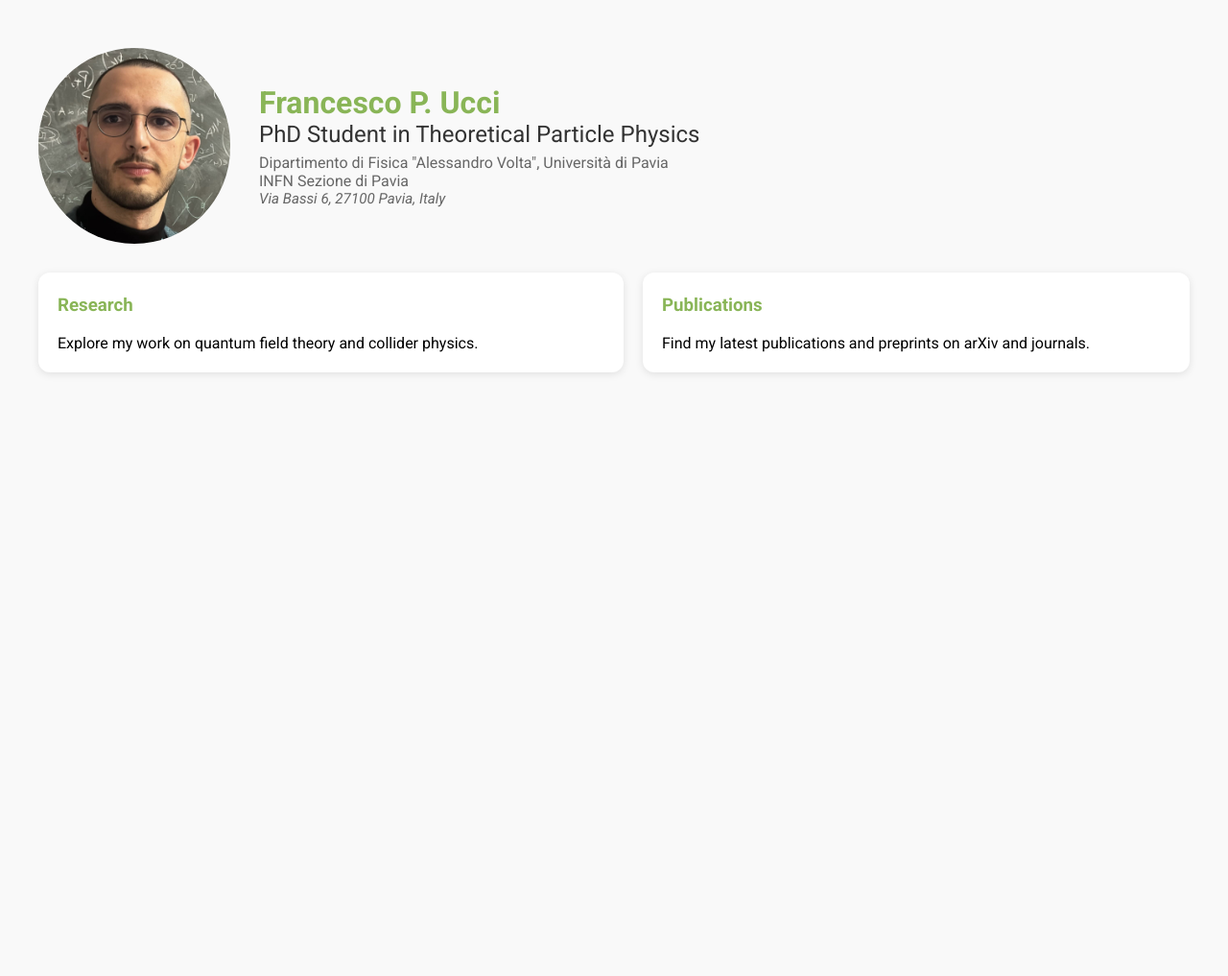
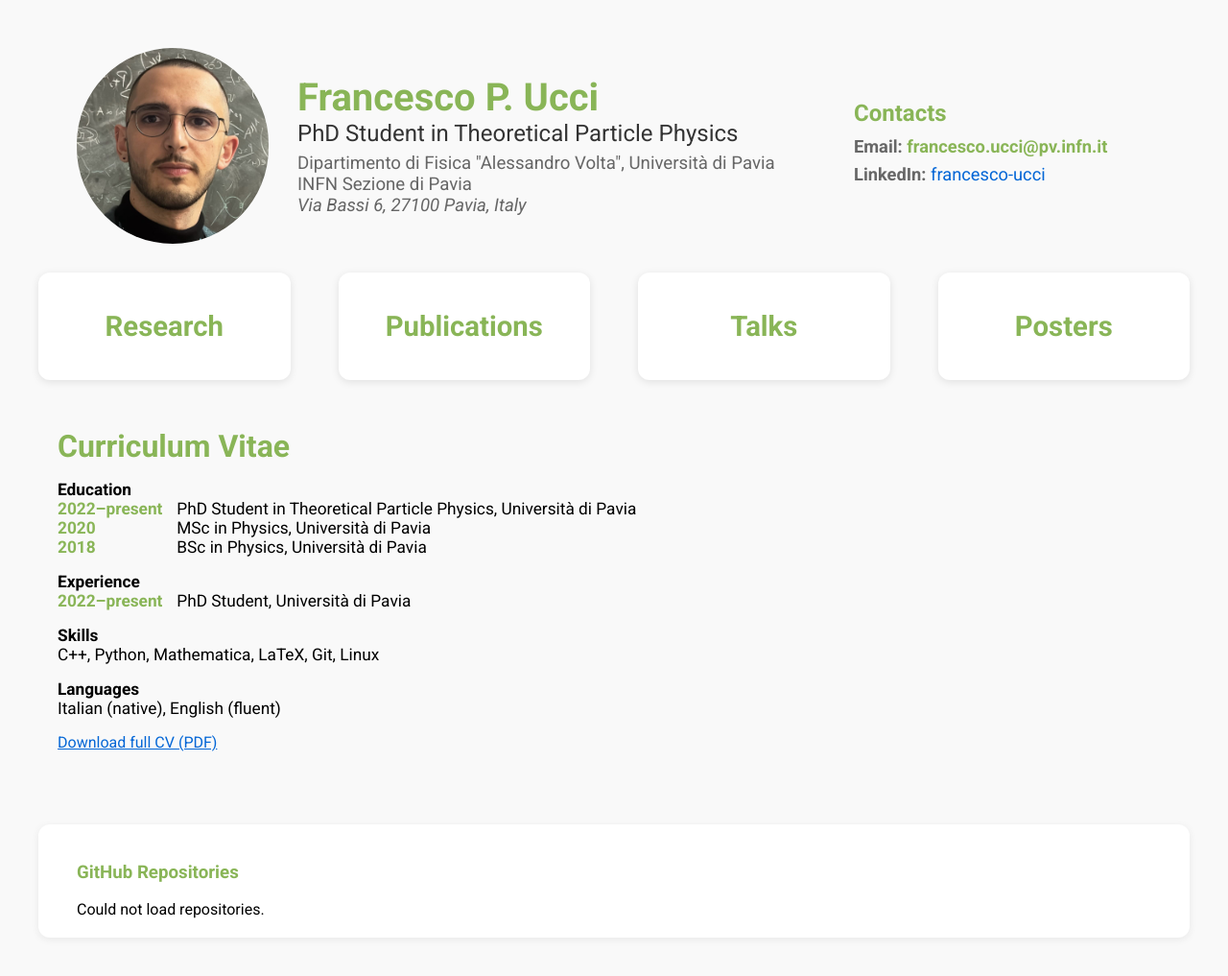
Before and after one commit to francescoucci/francescoucci.github.io, a Jekyll site: the page index.html, which Jekyll copies as it is, in a window 1280 px wide. Shown: the whole page at 96% size. Built offline with Jekyll 4.4.1, drawn with Linux system fonts in a browser that asks for light colours; before the commit the page ends 900 px from its top, so only the background shows below that.

Commit message:
Changes to be committed: 	new file:   CV.pdf 	new file:   cv.html 	modified:   index.html 	modified:   pubs.html 	new file:   research.html 	modified:   style.css 	new file:   talks.html

```diff
--- a/index.html
+++ b/index.html
@@ -13,29 +13,124 @@
     <div class="profile-header">
       <img src="img/FPUpic.jpg" alt="Francesco P. Ucci" style="width:200px; border-radius: 100px;">
       <div>
-        <h1> Francesco P. Ucci</h1>
+        <h1>Francesco P. Ucci</h1>
         <h2>PhD Student in Theoretical Particle Physics</h2>
-          <div class="affiliations">
-            Dipartimento di Fisica "Alessandro Volta", Università di Pavia<br>
-            INFN Sezione di Pavia<br>
-            <em>Via Bassi 6, 27100 Pavia, Italy</em>
-          </div>
+        <div class="affiliations">
+          Dipartimento di Fisica "Alessandro Volta", Università di Pavia<br>
+          INFN Sezione di Pavia<br>
+          <em>Via Bassi 6, 27100 Pavia, Italy</em>
+        </div>
+      </div>
+      <div class="contact-panel">
+        <h3>Contacts</h3>
+        <ul>
+          <li><strong>Email:</strong> <a href="mailto:francesco.ucci@pv.infn.it">francesco.ucci@pv.infn.it</a></li>
+          <li><strong>LinkedIn:</strong> <a href="https://www.linkedin.com/in/francesco-ucci/" target="_blank">francesco-ucci</a></li>
+        </ul>
       </div>
     </div>
 
   </header>
 
   <div class="panels">
+  <a href="research.html" class="panel-link">
     <div class="panel">
       <h3>Research</h3>
-      <p>Explore my work on quantum field theory and collider physics.</p>
+      <!-- <p>Explore my research interests.</p> -->
     </div>
+  </a>
+
     <a href="pubs.html" class="panel-link">
       <div class="panel">
         <h3>Publications</h3>
-        <p>Find my latest publications and preprints on arXiv and journals.</p>
+        <!-- <p>A list of selected publications.</p> -->
       </div>
     </a>
+
+    <a href="talks.html" class="panel-link">
+    <div class="panel">
+      <h3>Talks</h3>
+      <!-- <p>Explore the talks I gave.</p> -->
+    </div>
+  </a>
+
+   <a href="talks.html" class="panel-link">
+    <div class="panel">
+      <h3>Posters</h3>
+      <!-- <p>Explore the talks I gave.</p> -->
+    </div>
+  </a>
+  </div> <!-- end of .panels -->
+
+  <div class="cv-section">
+  <h2>Curriculum Vitae</h2>
+  <ul class="cv-list">
+    <li>
+      <strong>Education</strong>
+      <ul>
+        <li>
+          <span class="cv-date">2022–present</span>
+          <span class="cv-pos">PhD Student in Theoretical Particle Physics, Università di Pavia</span>
+        </li>
+        <li>
+          <span class="cv-date">2020</span>
+          <span class="cv-pos">MSc in Physics, Università di Pavia</span>
+        </li>
+        <li>
+          <span class="cv-date">2018</span>
+          <span class="cv-pos">BSc in Physics, Università di Pavia</span>
+        </li>
+      </ul>
+    </li>
+    <li>
+      <strong>Experience</strong>
+      <ul>
+        <li>
+          <span class="cv-date">2022–present</span>
+          <span class="cv-pos">PhD Student, Università di Pavia</span>
+        </li>
+      </ul>
+    </li>
+    <li>
+      <strong>Skills</strong><br>
+      C++, Python, Mathematica, LaTeX, Git, Linux
+    </li>
+    <li>
+      <strong>Languages</strong><br>
+      Italian (native), English (fluent)
+    </li>
+  </ul>
+  <p>
+    <a href="CV.pdf" target="_blank" style="color: #0366d6; text-decoration: underline;">Download full CV (PDF)</a>
+  </p>
+</div>
+
+  <div class="github-repos-section">
+    <h3>GitHub Repositories</h3>
+    <ul id="github-repos-list" class="github-repos-list"></ul>
   </div>
+
+  <script>
+  fetch('https://api.github.com/users/francescoucci/repos?sort=updated')
+    .then(response => response.json())
+    .then(repos => {
+      const list = document.getElementById('github-repos-list');
+      if (!Array.isArray(repos)) {
+        list.innerHTML = '<li>Could not load repositories.</li>';
+        return;
+      }
+      list.innerHTML = repos.map(repo => `
+        <li class="github-repo">
+          <a href="${repo.html_url}" target="_blank" class="repo-name">${repo.name}</a>
+          <span class="repo-desc">${repo.description ? repo.description : ''}</span>
+          <span class="repo-lang">${repo.language ? repo.language : ''}</span>
+          <span class="repo-stars">★ ${repo.stargazers_count}</span>
+        </li>
+      `).join('');
+    })
+    .catch(() => {
+      document.getElementById('github-repos-list').innerHTML = '<li>Could not load repositories.</li>';
+    });
+  </script>
 </body>
 </html>
--- a/pubs.html
+++ b/pubs.html
@@ -68,7 +68,8 @@ fetch('publications.bib')
           <strong>
               ${title}
           </strong><br>
-          <span class="authors">${authors}</span>, ${journal}, ${arxiv}
+          <span class="authors">${authors}</span><br>
+          ${journal}, ${arxiv}
         </li>
       `;
     }).join('');
--- a/style.css
+++ b/style.css
@@ -28,23 +28,37 @@ body {
       display: flex;
       justify-content: space-between;
       padding: 20px 40px;
-      gap: 20px;
+      gap: 50px;
     }
     .panel {
+      display: flex;
+      flex-direction: column;
+      align-items: center;
+      justify-content: center;
       flex: 1;
-      background-color: white;
-      padding: 5px 20px;
+    align-items: center;
+      background-color:  white;
+      padding: 10px 40px;
       border-radius: 12px;
       box-shadow: 0 2px 8px rgba(0, 0, 0, 0.1);
     }
+    .panel h3 {
+      color: #89b557;
+      font-size: 22pt;
+    align-items: center;
+    }
       .profile-header {
     display: flex;
-    align-items: center;
-    gap: 30px;
+        align-items: center;
+        justify-content: space-between; /* Spread items to edges */
+        gap: 30px;
+        width: 100%;
+        padding-left: 40px;
+        box-sizing: border-box;
   }
     .profile-header h1 {
       margin: 0;
-      font-size: 2em;
+      font-size: 30pt;
       color: #89b557;
     }
     .profile-header h2 {
@@ -54,12 +68,13 @@ body {
     }
     .affiliations {
       margin-top: 6px;
+      font-size: 14pt;
       color: #666; /* unified color */
     }
     .affiliations em {
       display: block;
       color: inherit;
-      font-size: 0.95em;
+      font-size: 14pt;
       margin-bottom: 0;
     }
 
@@ -124,7 +139,7 @@ body {
       margin-left: 2px;
     }
     .publication-list .arxiv:hover {
-      text-decoration: underline;
+      color: #5a7c36;
     }
     .publication-list strong {
       color: #89b557;
@@ -147,3 +162,151 @@ body {
     .back-arrow:hover {
       color: #5a7c36;
     }
+    .github-repos-section {
+  margin: 40px;
+  padding: 20px 40px;
+  background: #fff;
+  border-radius: 12px;
+  box-shadow: 0 2px 8px rgba(0,0,0,0.07);
+}
+
+.github-repos-section h3 {
+  color:  #89b557;
+  margin-bottom: 18px;
+}
+
+.github-repos-list {
+  list-style: none;
+  padding: 0;
+  margin: 0;
+}
+
+.github-repo {
+  border-bottom: 1px solid #eee;
+  padding: 12px 0;
+  display: flex;
+  flex-wrap: wrap;
+  align-items: center;
+  gap: 10px;
+}
+
+.github-repo:last-child {
+  border-bottom: none;
+}
+
+.repo-name {
+  font-weight: bold;
+  color: #0366d6;
+  text-decoration: none;
+  margin-right: 10px;
+}
+
+.repo-name:hover {
+  text-decoration: underline;
+}
+
+.repo-desc {
+  color: #586069;
+  margin-right: 10px;
+  font-size: 0.95em;
+}
+
+.repo-lang {
+  background: #f1f8ff;
+  color: #0366d6;
+  border-radius: 2em;
+  padding: 2px 10px;
+  font-size: 0.85em;
+  margin-right: 10px;
+}
+
+.repo-stars {
+  color: #6a737d;
+  font-size: 0.9em;
+}
+.cv-section {
+  padding: 20px 60px;
+  margin: 00px 0 0 0;
+}
+.cv-section h2 {
+  color: #89b557;
+  font-size: 2em;
+  margin-bottom: 16px;
+  font-weight: bold;
+}
+.cv-list {
+  list-style: none;
+  padding: 0;
+  margin: 0 0 10px 0;
+}
+.cv-list > li {
+  margin-bottom: 16px;
+  font-size: 1.08em;
+}
+.cv-list ul {
+  list-style: none;
+  padding: 0;
+  margin: 0;
+}
+.cv-date {
+  color: #89b557;
+  display: inline-block;
+  min-width: 110px;
+  font-weight: bold;
+  font-family: 'Roboto', sans-serif;
+}
+.cv-pos {
+  display: inline-block;
+  vertical-align: top;
+  margin-left: 10px;
+}
+.contact-panel {
+  /* Remove panel styles */
+  background: none;
+  border-radius: 0;
+  box-shadow: none;
+  padding: 0;
+  min-width: 350px;
+  max-width: 400px;
+  font-size: 14pt;
+  display: flex;
+  flex-direction: column;
+  align-items: flex-start;
+  align-self: center;
+  margin-left: auto;
+  margin-right: 0;
+}
+
+.contact-panel h3 {
+  color: #89b557;
+  margin-top: 0;
+  margin-bottom: 10px;
+  font-size: 18pt;
+}
+
+.contact-panel ul {
+  list-style: none;
+  padding: 0;
+  margin: 0;
+}
+
+.contact-panel li {
+  margin-bottom: 8px;
+  font-size: 0.98em;
+  color: #666;
+}
+
+.contact-panel a {
+  color: #0366d6;
+  text-decoration: none;
+}
+
+
+.contact-panel a[href^="mailto:"] {
+  color: #89b557;
+  font-weight: bold;
+}
+
+.contact-panel a[href^="mailto:"]:hover {
+  color: #5a7c36;
+}
```
Also changed, not shown: research.html (added, +27 -0 lines), cv.html (added), talks.html (added), 1 other file.
